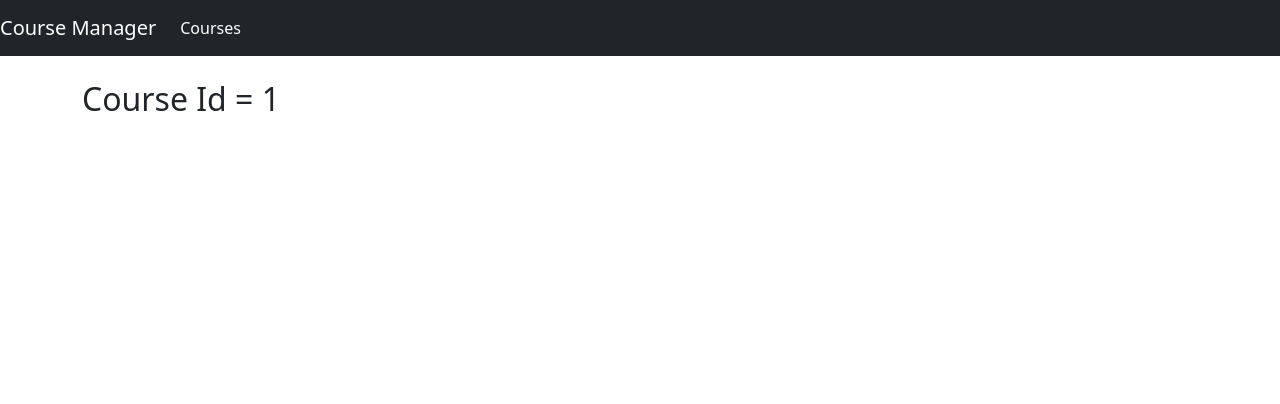
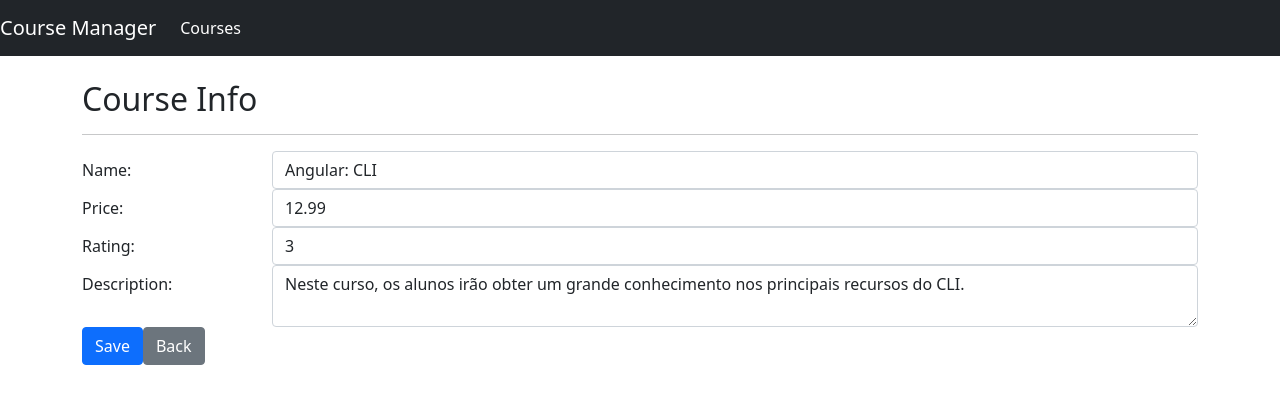
Before and after one commit to ArturBarreto/angular-course-manager, an Angular app: page /courses/info/1 in a window 1280 px wide. Shown: the top 404 px of the page. Built offline with nearby package versions, Linux system fonts and the light colour scheme.

Commit message:
Trabalhando com formulários e templates

```diff
--- a/src/app/courses/course-info.component.html
+++ b/src/app/courses/course-info.component.html
@@ -1 +1,53 @@
-<h2>Course Id = {{ courseId }}</h2>
+<h2>Course Info</h2>
+
+<hr/>
+
+<form #courseForm="ngForm" *ngIf="course">
+
+    <div class="form-group row">
+        <label class="col-sm-2 col-form-label">Name:</label>
+        <div class="col-sm-10">
+            <input [(ngModel)]="course.name" required name="name" #courseName="ngModel" [ngClass]="{'is-invalid': courseName.invalid}" class="form-control">
+
+            <div class="invalid-feedback">
+                <span>Course name is required</span>
+            </div>
+        </div>
+    </div>
+
+    <div class="form-group row">
+        <label class="col-sm-2 col-form-label">Price:</label>
+        <div class="col-sm-10">
+            <input [(ngModel)]="course.price" required name="price" #coursePrice="ngModel" type="number" [ngClass]="{'is-invalid': coursePrice.invalid}" class="form-control">
+
+            <div class="invalid-feedback">
+                <span>Course price is required</span>
+            </div>
+        </div>
+    </div>
+
+    <div class="form-group row">
+        <label class="col-sm-2 col-form-label">Rating:</label>
+        <div class="col-sm-10">
+            <input [(ngModel)]="course.rating" required name="rating" #courseRating="ngModel" type="number" [ngClass]="{'is-invalid': courseRating.invalid}" class="form-control">
+
+            <div class="invalid-feedback">
+                <span>Course rating is required</span>
+            </div>
+        </div>
+    </div>
+
+    <div class="form-group row">
+        <label class="col-sm-2 col-form-label">Description:</label>
+        <div class="col-sm-10">
+            <textarea [(ngModel)]="course.description" required name="description" #courseDescription="ngModel" [ngClass]="{'is-invalid': courseDescription.invalid}" class="form-control"></textarea>
+
+            <div class="invalid-feedback">
+                <span>Course description is required</span>
+            </div>
+        </div>
+    </div>
+
+    <button [disabled]="courseForm.invalid" (click)="save()" class="btn btn-primary mr-2">Save</button>
+    <button [routerLink]="['/courses']" class="btn btn-secondary">Back</button>
+</form>
--- a/src/app/courses/course-info.component.ts
+++ b/src/app/courses/course-info.component.ts
@@ -1,5 +1,7 @@
 import { Component, OnInit } from "@angular/core";
 import { ActivatedRoute } from "@angular/router";
+import { Course } from "./course";
+import { CourseService } from "./courser.service";
 
 @Component({
     templateUrl: './course-info.component.html'
@@ -7,14 +9,18 @@
 
 export class CourseInfoComponent implements OnInit{
 
-    courseId!: number;
+    course: Course | undefined;
 
-    constructor(private activatedRoute: ActivatedRoute) {
+    constructor(private activatedRoute: ActivatedRoute, private courseService: CourseService) {
 
     }
 
     ngOnInit(): void {
-        this.courseId = Number(this.activatedRoute.snapshot.paramMap.get('id'));
+        this.course = this.courseService.retriveById(Number(this.activatedRoute.snapshot.paramMap.get('id')));
+    }
+
+    save(): void {
+        this.courseService.save(this.course);
     }
 
 }
--- a/src/app/courses/courser.service.ts
+++ b/src/app/courses/courser.service.ts
@@ -9,6 +9,16 @@
 
     retriveAll(): Course[] {
         return COURSES;
+    }
+
+    retriveById(id: number): Course | undefined {
+        return COURSES.find((courseIterator: Course) => courseIterator.id === id);
+    }
+
+    save(course: Course | undefined): void {
+        if(course!.id) {
+            const index = COURSES.findIndex((courseIterator: Course) => courseIterator.id === course!.id);
+        }
     }
 }
 
```
